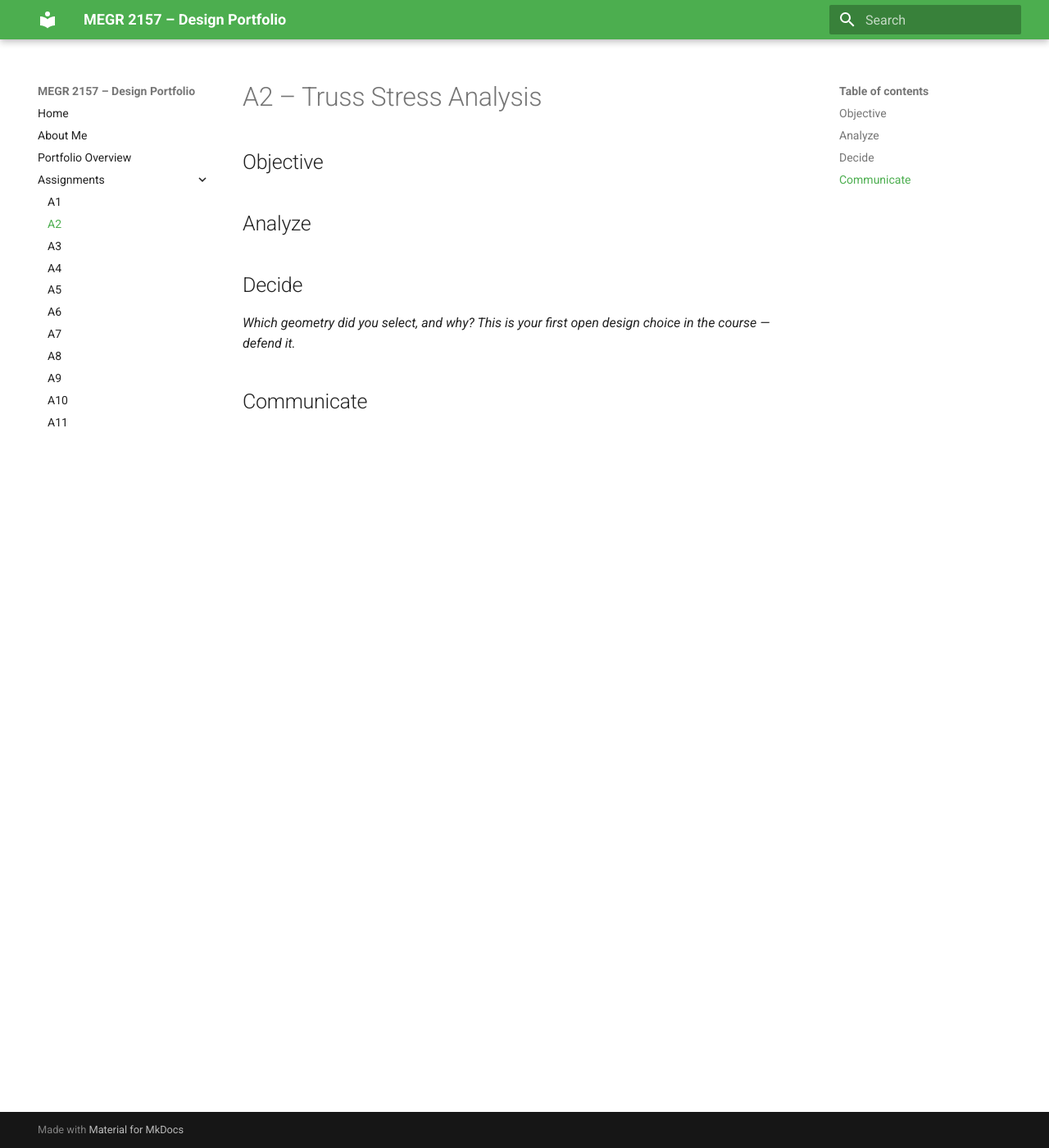
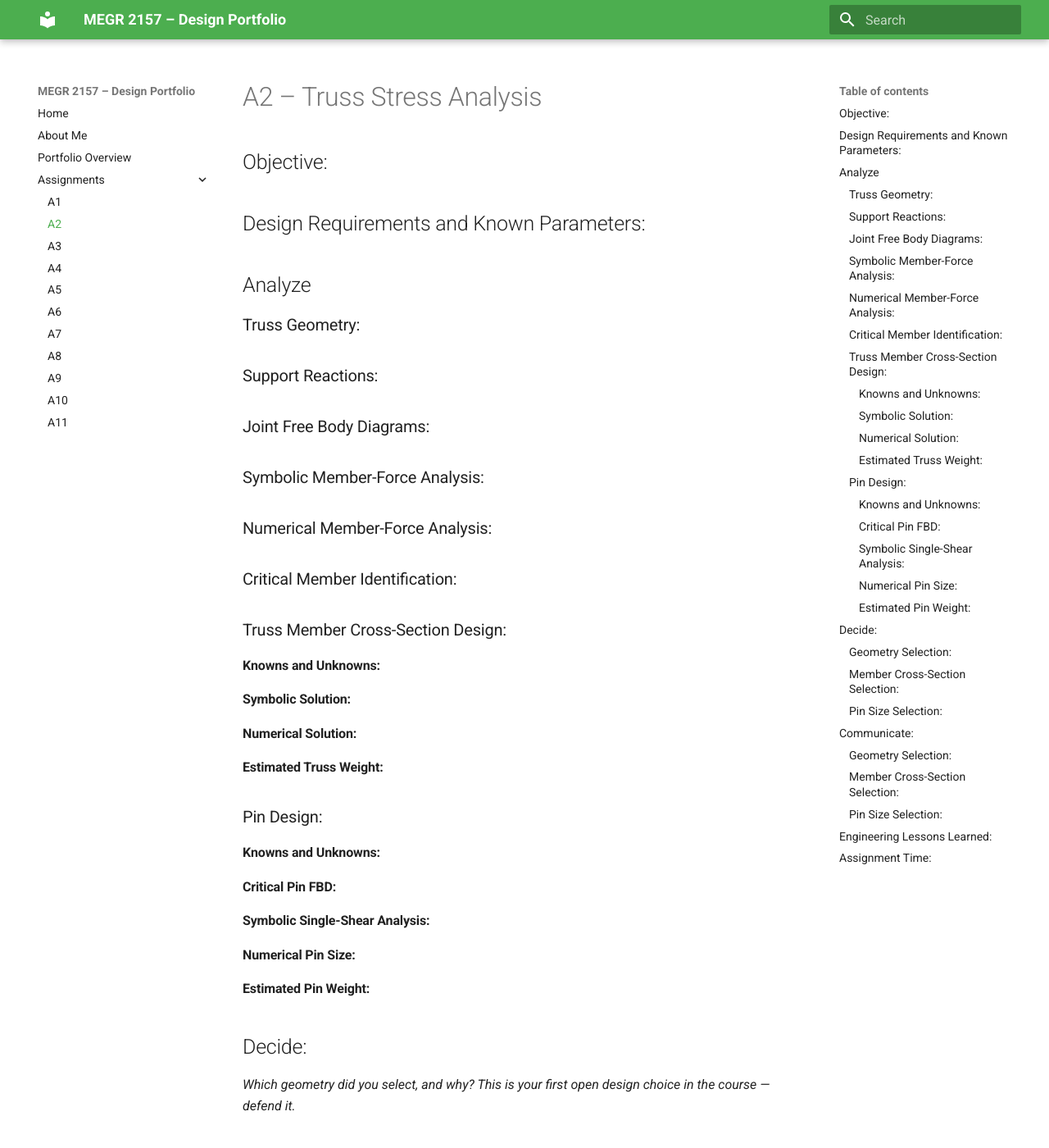
Before and after one commit to JCCorum/megr2157-portfolio, an MkDocs documentation site: the page built from docs/assignments/A02/index.md, in a window 1280 px wide and 1400 px high. Shown: the whole window at 82% size. Built offline with MkDocs 1.6.1 and Material for MkDocs 9.7.7, drawn with Linux system fonts in a browser that asks for light colours; some of the changed text lies outside the part shown.

Commit message:
Update index.md

```diff
--- a/docs/assignments/A02/index.md
+++ b/docs/assignments/A02/index.md
@@ -1,12 +1,57 @@
 # A2 – Truss Stress Analysis
 
-## Objective
+## Objective:
 
+## Design Requirements and Known Parameters:
 
 ## Analyze
 
+### Truss Geometry:
 
-## Decide
+### Support Reactions:
+
+### Joint Free Body Diagrams:
+
+### Symbolic Member-Force Analysis:
+
+### Numerical Member-Force Analysis:
+
+### Critical Member Identification:
+
+### Truss Member Cross-Section Design:
+
+#### Knowns and Unknowns:
+#### Symbolic Solution:
+#### Numerical Solution:
+#### Estimated Truss Weight:
+
+### Pin Design:
+
+#### Knowns and Unknowns:
+#### Critical Pin FBD:
+#### Symbolic Single-Shear Analysis:
+#### Numerical Pin Size:
+#### Estimated Pin Weight:
+
+## Decide:
 _Which geometry did you select, and why? This is your first open design choice in the course — defend it._
 
-## Communicate
+### Geometry Selection:
+
+### Member Cross-Section Selection:
+
+### Pin Size Selection:
+
+## Communicate:
+
+### Geometry Selection:
+
+### Member Cross-Section Selection:
+
+### Pin Size Selection:
+
+Mistakes and Design Iterations:
+
+## Engineering Lessons Learned:
+
+## Assignment Time:
```
